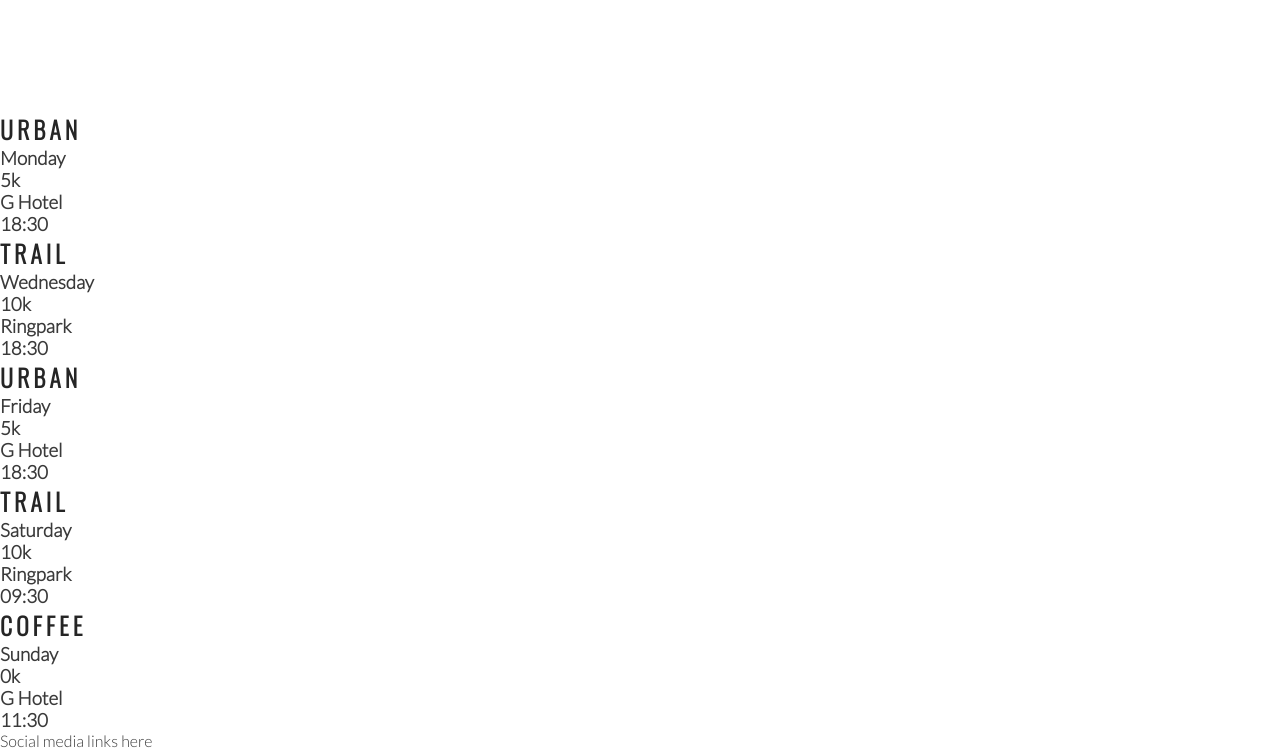
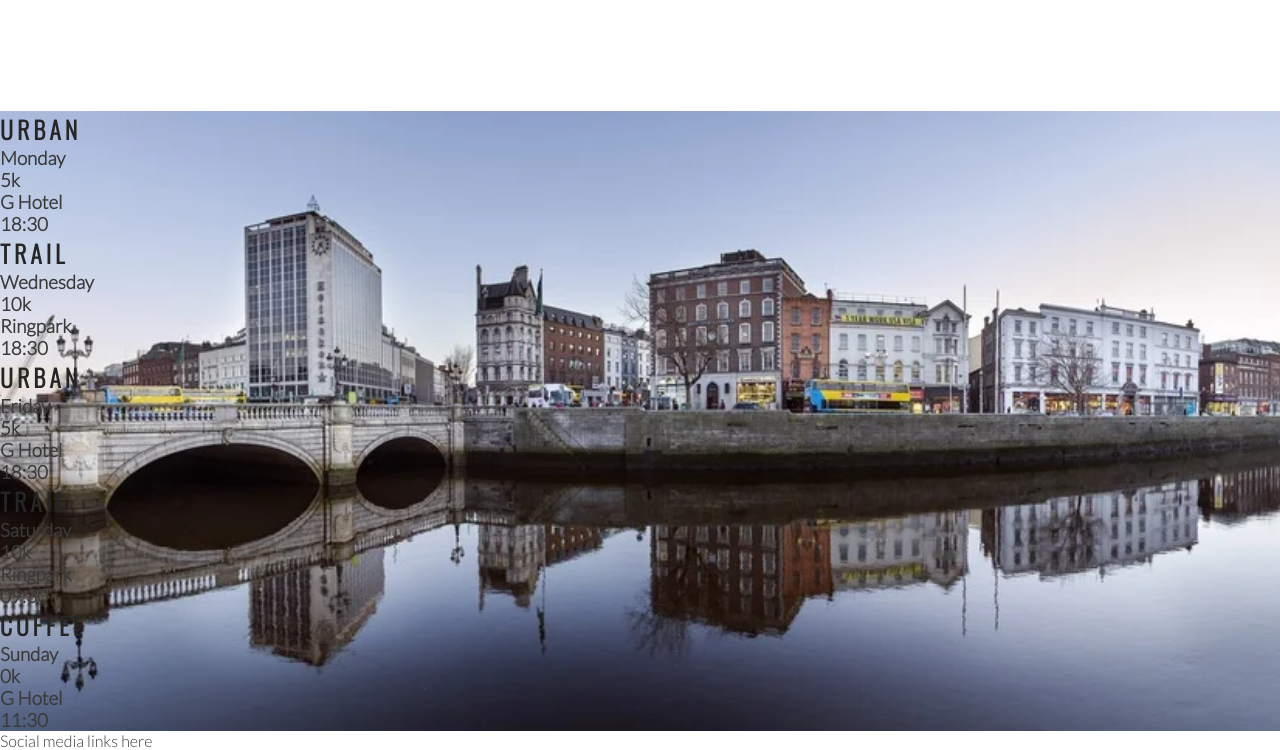
Before and after one commit to sategie/The-Runners, a plain HTML site: page index.html in a window 1280 px wide. Shown: the part 1184-1934 px from the top of the page. Drawn offline with nearby package versions, Linux system fonts and the light colour scheme.

Commit message:
Add background image to Meetup Times

```diff
--- a/assets/css/style.css
+++ b/assets/css/style.css
@@ -193,3 +193,14 @@ hr {
     height: 100%;
     border-radius: 50%;
 }
+
+/*Event times*/
+
+#times {
+    background-image: url(../images/dublin-city.webp);
+    background-repeat: no-repeat;
+    background-size: cover;
+    background-position: center;
+    width: 100%;
+    overflow: hidden;
+}
--- a/index.html
+++ b/index.html
@@ -87,7 +87,7 @@
             </div>
         </div>
     </section>
-    <section>
+    <section id="times">
         <div>
             <h2>Urban</h2>
             <h3>Monday</h3>
```
Also changed, not shown: assets/images/dublin-city.webp (added).
